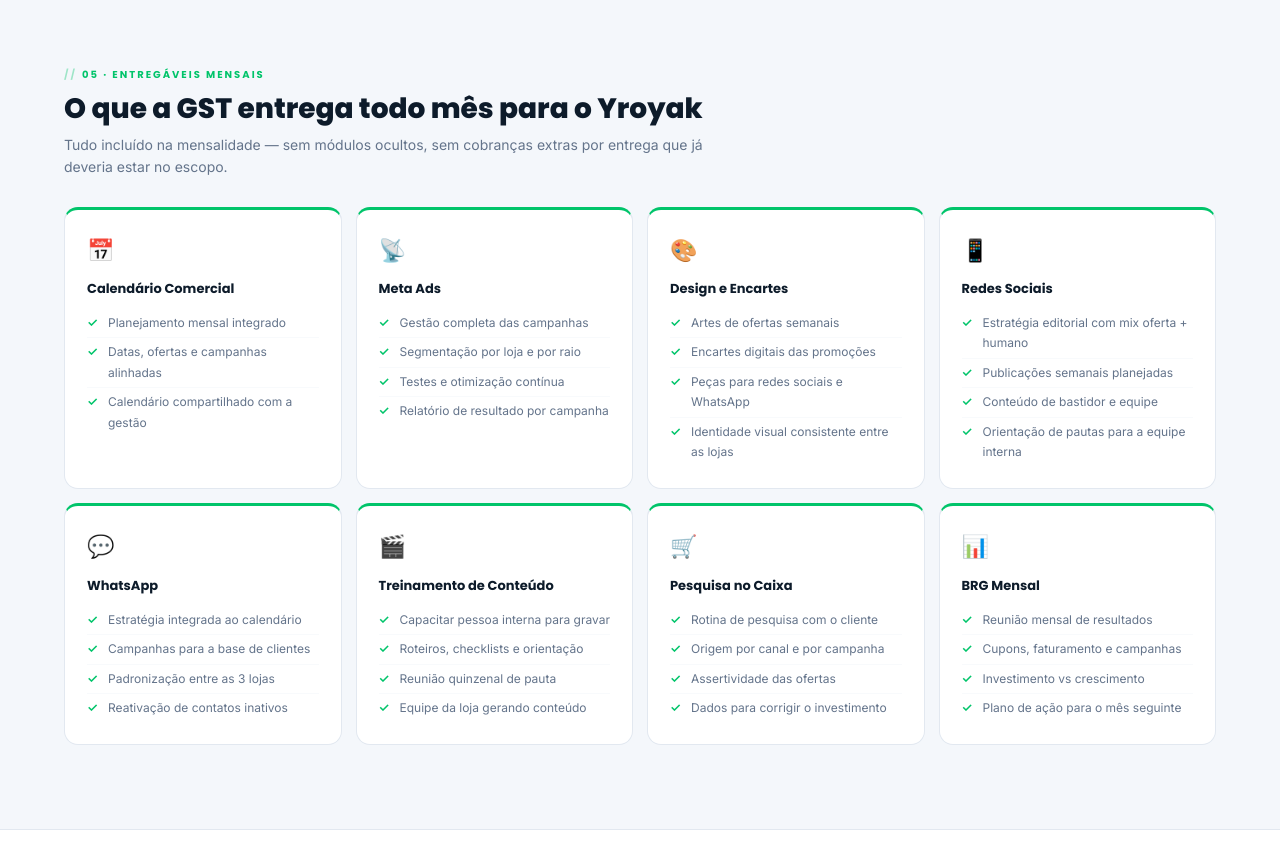
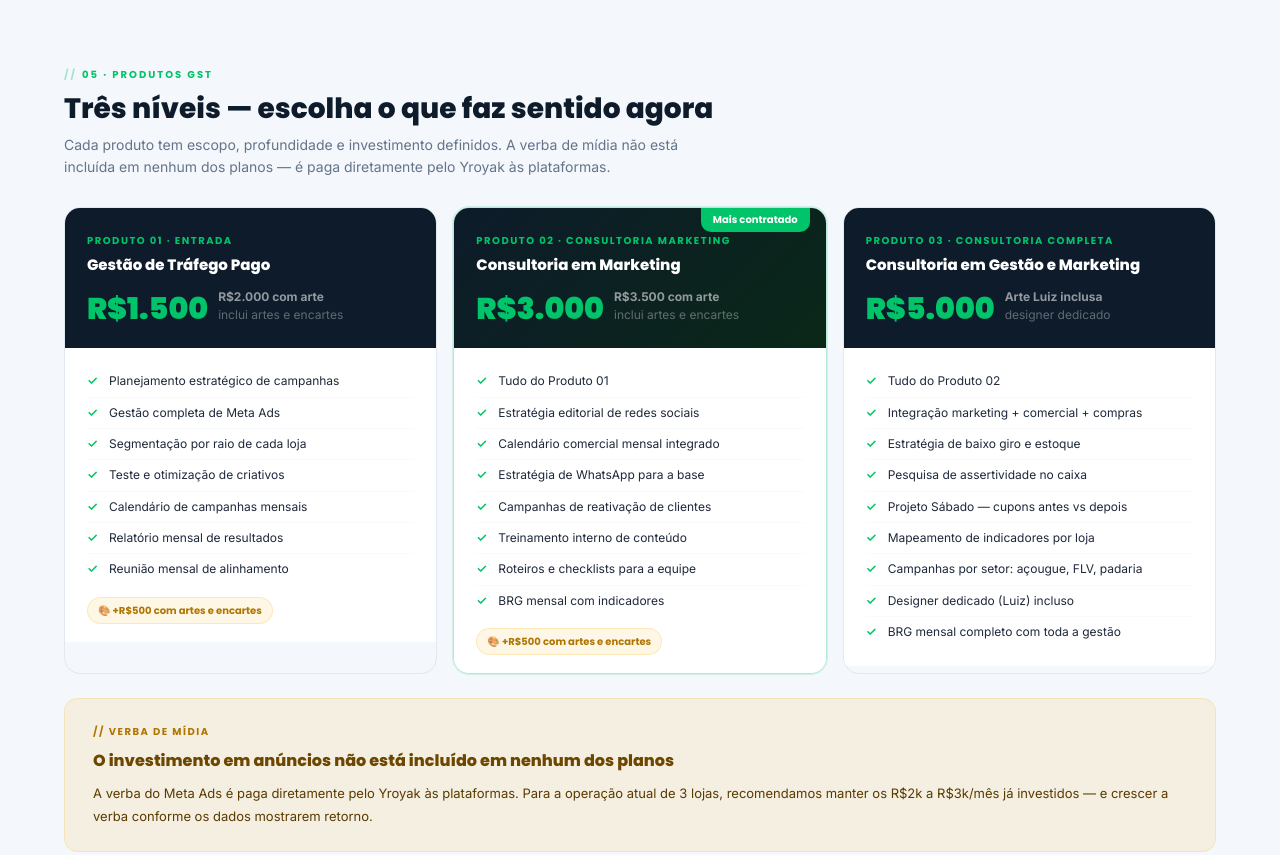
Before and after one commit to Oscar-Cardoso/gst-marketing, a plain HTML site: page public/proposta/proposta-yroyak.html in a window 1280 px wide. Shown: the part 3940-4795 px from the top of the page. Drawn offline with Linux system fonts and the light colour scheme.

Commit message:
Yroyak: substituir entregáveis pelos 3 produtos GST com preços

```diff
--- a/public/proposta/proposta-yroyak.html
+++ b/public/proposta/proposta-yroyak.html
@@ -395,21 +395,113 @@ body{font-family:var(--font-body);background:#fff;color:var(--text);line-height:
   </div>
 </section>
 
-<!-- 05 - ENTREGÁVEIS -->
+<!-- 05 - PRODUTOS -->
 <section class="section">
-  <div class="sec-lbl">05 · Entregáveis mensais</div>
-  <h2>O que a GST entrega todo mês para o Yroyak</h2>
-  <p class="sec-desc">Tudo incluído na mensalidade — sem módulos ocultos, sem cobranças extras por entrega que já deveria estar no escopo.</p>
+  <div class="sec-lbl">05 · Produtos GST</div>
+  <h2>Três níveis — escolha o que faz sentido agora</h2>
+  <p class="sec-desc">Cada produto tem escopo, profundidade e investimento definidos. A verba de mídia não está incluída em nenhum dos planos — é paga diretamente pelo Yroyak às plataformas.</p>
 
-  <div class="entreg-grid">
-    <div class="entreg"><span class="e-ico">📅</span><h4>Calendário Comercial</h4><ul><li>Planejamento mensal integrado</li><li>Datas, ofertas e campanhas alinhadas</li><li>Calendário compartilhado com a gestão</li></ul></div>
-    <div class="entreg"><span class="e-ico">📡</span><h4>Meta Ads</h4><ul><li>Gestão completa das campanhas</li><li>Segmentação por loja e por raio</li><li>Testes e otimização contínua</li><li>Relatório de resultado por campanha</li></ul></div>
-    <div class="entreg"><span class="e-ico">🎨</span><h4>Design e Encartes</h4><ul><li>Artes de ofertas semanais</li><li>Encartes digitais das promoções</li><li>Peças para redes sociais e WhatsApp</li><li>Identidade visual consistente entre as lojas</li></ul></div>
-    <div class="entreg"><span class="e-ico">📱</span><h4>Redes Sociais</h4><ul><li>Estratégia editorial com mix oferta + humano</li><li>Publicações semanais planejadas</li><li>Conteúdo de bastidor e equipe</li><li>Orientação de pautas para a equipe interna</li></ul></div>
-    <div class="entreg"><span class="e-ico">💬</span><h4>WhatsApp</h4><ul><li>Estratégia integrada ao calendário</li><li>Campanhas para a base de clientes</li><li>Padronização entre as 3 lojas</li><li>Reativação de contatos inativos</li></ul></div>
-    <div class="entreg"><span class="e-ico">🎬</span><h4>Treinamento de Conteúdo</h4><ul><li>Capacitar pessoa interna para gravar</li><li>Roteiros, checklists e orientação</li><li>Reunião quinzenal de pauta</li><li>Equipe da loja gerando conteúdo</li></ul></div>
-    <div class="entreg"><span class="e-ico">🛒</span><h4>Pesquisa no Caixa</h4><ul><li>Rotina de pesquisa com o cliente</li><li>Origem por canal e por campanha</li><li>Assertividade das ofertas</li><li>Dados para corrigir o investimento</li></ul></div>
-    <div class="entreg"><span class="e-ico">📊</span><h4>BRG Mensal</h4><ul><li>Reunião mensal de resultados</li><li>Cupons, faturamento e campanhas</li><li>Investimento vs crescimento</li><li>Plano de ação para o mês seguinte</li></ul></div>
+  <style>
+  .produtos-wrap{display:grid;grid-template-columns:repeat(3,1fr);gap:16px;margin:24px 0}
+  .produto{border-radius:16px;overflow:hidden;border:1px solid var(--border-day);position:relative}
+  .produto.destaque{border-color:var(--green-line);box-shadow:0 0 0 1px rgba(0,196,106,.15)}
+  .produto.destaque::before{content:'Mais contratado';position:absolute;top:-1px;right:16px;background:var(--green);color:#fff;font-size:10px;font-weight:700;padding:4px 12px;border-radius:0 0 10px 10px;font-family:var(--font-head)}
+  .prod-head{padding:24px 22px;background:var(--navy)}
+  .destaque .prod-head{background:linear-gradient(135deg,var(--navy),#0a2818)}
+  .prod-nivel{font-size:10px;font-weight:700;color:var(--green);text-transform:uppercase;letter-spacing:1.5px;display:block;margin-bottom:6px;font-family:var(--font-head)}
+  .prod-head h3{font-family:var(--font-head);font-size:15px;font-weight:800;color:#fff;margin-bottom:14px;line-height:1.3}
+  .prod-preco{display:flex;align-items:flex-end;gap:10px;flex-wrap:wrap}
+  .prod-val{font-family:var(--font-head);font-size:30px;font-weight:900;color:var(--green);line-height:1}
+  .prod-val-alt{font-size:12px;color:rgba(255,255,255,.35);line-height:1.5}
+  .prod-val-alt strong{color:rgba(255,255,255,.55);display:block}
+  .prod-body{padding:18px 22px;background:#fff}
+  .prod-ul{list-style:none;padding:0;margin:0}
+  .prod-item{font-size:12px;color:var(--text);padding:5px 0;display:flex;gap:8px;border-bottom:1px solid #f8fafc}
+  .prod-item:last-child{border-bottom:none}
+  .prod-item::before{content:"✓";color:var(--green);font-weight:700;min-width:14px}
+  .prod-tag{display:inline-flex;align-items:center;gap:5px;background:var(--yellow-dim);border:1px solid rgba(245,180,0,.2);color:#b07500;font-size:10px;font-weight:700;padding:4px 10px;border-radius:20px;font-family:var(--font-head);margin-top:12px}
+  @media(max-width:900px){.produtos-wrap{grid-template-columns:1fr}}
+  </style>
+
+  <div class="produtos-wrap">
+
+    <div class="produto">
+      <div class="prod-head">
+        <span class="prod-nivel">Produto 01 · Entrada</span>
+        <h3>Gestão de Tráfego Pago</h3>
+        <div class="prod-preco">
+          <div class="prod-val">R$1.500</div>
+          <div class="prod-val-alt"><strong>R$2.000 com arte</strong>inclui artes e encartes</div>
+        </div>
+      </div>
+      <div class="prod-body">
+        <ul class="prod-ul">
+          <li class="prod-item">Planejamento estratégico de campanhas</li>
+          <li class="prod-item">Gestão completa de Meta Ads</li>
+          <li class="prod-item">Segmentação por raio de cada loja</li>
+          <li class="prod-item">Teste e otimização de criativos</li>
+          <li class="prod-item">Calendário de campanhas mensais</li>
+          <li class="prod-item">Relatório mensal de resultados</li>
+          <li class="prod-item">Reunião mensal de alinhamento</li>
+        </ul>
+        <div class="prod-tag">🎨 +R$500 com artes e encartes</div>
+      </div>
+    </div>
+
+    <div class="produto destaque">
+      <div class="prod-head">
+        <span class="prod-nivel">Produto 02 · Consultoria Marketing</span>
+        <h3>Consultoria em Marketing</h3>
+        <div class="prod-preco">
+          <div class="prod-val">R$3.000</div>
+          <div class="prod-val-alt"><strong>R$3.500 com arte</strong>inclui artes e encartes</div>
+        </div>
+      </div>
+      <div class="prod-body">
+        <ul class="prod-ul">
+          <li class="prod-item">Tudo do Produto 01</li>
+          <li class="prod-item">Estratégia editorial de redes sociais</li>
+          <li class="prod-item">Calendário comercial mensal integrado</li>
+          <li class="prod-item">Estratégia de WhatsApp para a base</li>
+          <li class="prod-item">Campanhas de reativação de clientes</li>
+          <li class="prod-item">Treinamento interno de conteúdo</li>
+          <li class="prod-item">Roteiros e checklists para a equipe</li>
+          <li class="prod-item">BRG mensal com indicadores</li>
+        </ul>
+        <div class="prod-tag">🎨 +R$500 com artes e encartes</div>
+      </div>
+    </div>
+
+    <div class="produto">
+      <div class="prod-head">
+        <span class="prod-nivel">Produto 03 · Consultoria Completa</span>
+        <h3>Consultoria em Gestão e Marketing</h3>
+        <div class="prod-preco">
+          <div class="prod-val">R$5.000</div>
+          <div class="prod-val-alt"><strong>Arte Luiz inclusa</strong>designer dedicado</div>
+        </div>
+      </div>
+      <div class="prod-body">
+        <ul class="prod-ul">
+          <li class="prod-item">Tudo do Produto 02</li>
+          <li class="prod-item">Integração marketing + comercial + compras</li>
+          <li class="prod-item">Estratégia de baixo giro e estoque</li>
+          <li class="prod-item">Pesquisa de assertividade no caixa</li>
+          <li class="prod-item">Projeto Sábado — cupons antes vs depois</li>
+          <li class="prod-item">Mapeamento de indicadores por loja</li>
+          <li class="prod-item">Campanhas por setor: açougue, FLV, padaria</li>
+          <li class="prod-item">Designer dedicado (Luiz) incluso</li>
+          <li class="prod-item">BRG mensal completo com toda a gestão</li>
+        </ul>
+      </div>
+    </div>
+
+  </div>
+
+  <div class="callout w">
+    <span class="c-lbl">// verba de mídia</span>
+    <h3>O investimento em anúncios não está incluído em nenhum dos planos</h3>
+    <p>A verba do Meta Ads é paga diretamente pelo Yroyak às plataformas. Para a operação atual de 3 lojas, recomendamos manter os R$2k a R$3k/mês já investidos — e crescer a verba conforme os dados mostrarem retorno.</p>
   </div>
 </section>
 
```
